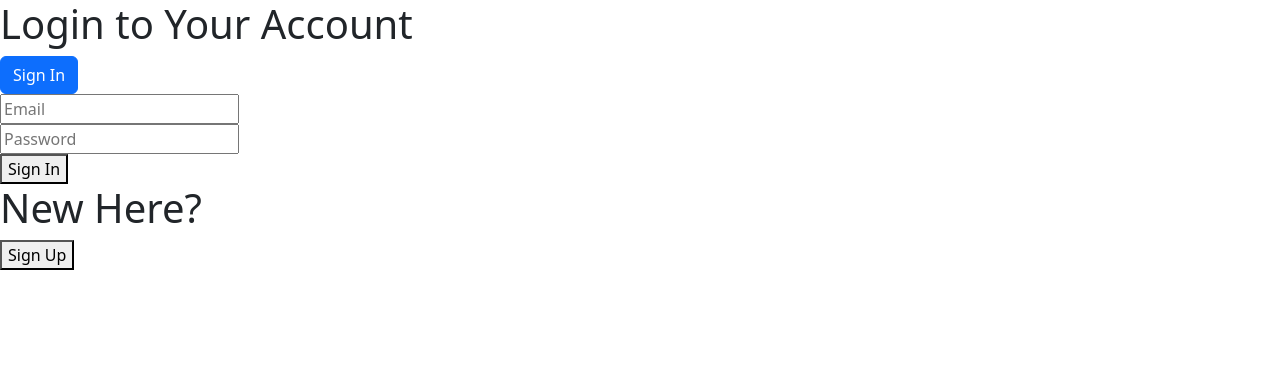
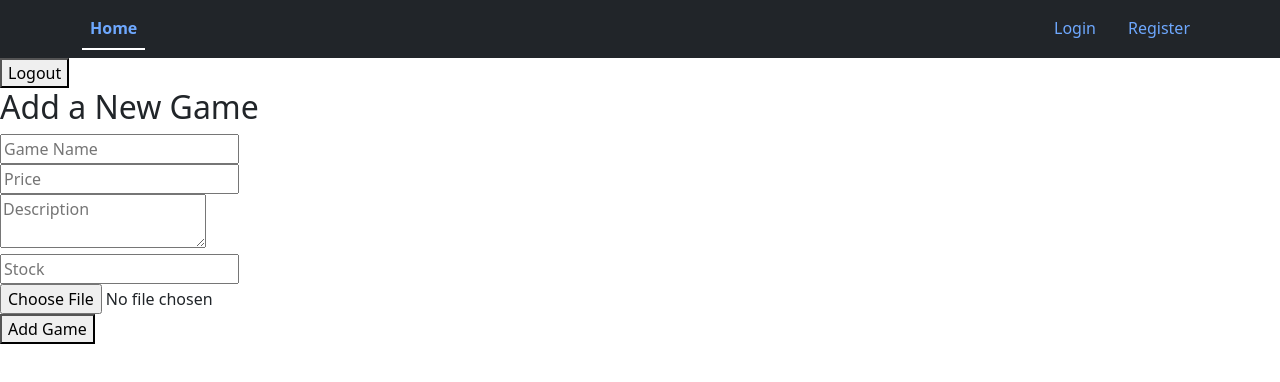
Before and after one commit to KarloBuhinjak/Game-Shop, a React (Vite) app in the folder Frontend/game-shop/: page / in a window 1280 px wide. Before the commit this address led to /login. Shown: the top 382 px of the page. Built offline with nearby package versions, Linux system fonts and the light colour scheme.

Commit message:
FE: implement navbar, add jwt-decode dependency, implement protected route

```diff
--- /dev/null
+++ b/Frontend/game-shop/layout/Layout.jsx
@@ -0,0 +1,76 @@
+import React, { useState } from "react";
+import Container from "react-bootstrap/Container";
+import Nav from "react-bootstrap/Nav";
+import Navbar from "react-bootstrap/Navbar";
+import { Link } from "react-router-dom";
+
+const Layout = ({ children }) => {
+  const [selectedKey, setSelectedKey] = useState(0);
+
+  const handleLogout = () => {
+    localStorage.removeItem("token");
+    window.location.reload();
+  };
+
+  const user = localStorage.getItem("token");
+
+  return (
+    <>
+      <Navbar bg="dark" data-bs-theme="dark">
+        <Container>
+          <Nav
+            variant="underline"
+            activeKey={selectedKey}
+            onSelect={(selectedKey) => {
+              setSelectedKey(selectedKey);
+            }}
+          >
+            <Nav.Link eventKey={0}>
+              <Link to={"/"} style={{ textDecoration: "none" }}>
+                Home
+              </Link>
+            </Nav.Link>
+          </Nav>
+          <Nav
+            variant="underline"
+            activeKey={selectedKey}
+            onSelect={(selectedKey) => {
+              setSelectedKey(selectedKey);
+            }}
+          >
+            {user !== null ? (
+              <>
+                <Nav.Link eventKey={3}>
+                  <Link
+                    to={"/"}
+                    style={{ textDecoration: "none" }}
+                    onClick={handleLogout}
+                  >
+                    Logout
+                  </Link>
+                </Nav.Link>
+              </>
+            ) : (
+              <>
+                <Nav.Link eventKey={1}>
+                  <Link to={"/login"} style={{ textDecoration: "none" }}>
+                    Login
+                  </Link>
+                </Nav.Link>
+                <Nav.Link eventKey={2}>
+                  <Link to={"/register"} style={{ textDecoration: "none" }}>
+                    Register
+                  </Link>
+                </Nav.Link>
+              </>
+            )}
+          </Nav>
+        </Container>
+      </Navbar>
+
+      {children}
+    </>
+  );
+};
+
+export default Layout;
--- a/Frontend/game-shop/package.json
+++ b/Frontend/game-shop/package.json
@@ -12,6 +12,7 @@
   "dependencies": {
     "axios": "^1.7.9",
     "bootstrap": "^5.3.3",
+    "jwt-decode": "^4.0.0",
     "react": "^18.3.1",
     "react-bootstrap": "^2.10.8",
     "react-dom": "^18.3.1",
--- a/Frontend/game-shop/src/App.jsx
+++ b/Frontend/game-shop/src/App.jsx
@@ -9,18 +9,63 @@ import Home from "./pages/Home";
 import Register from "./pages/Register";
 import Login from "./pages/Login";
 import "bootstrap/dist/css/bootstrap.min.css";
+import Layout from "../layout/Layout";
+import ProtectedRoute from "./routes/ProtectedRoute";
 
 function App() {
-  const user = localStorage.getItem("token");
   return (
     <>
       <Router>
         <Routes>
-          {user && <Route path="/" exact element={<Home />} />}
+          <Route
+            path="/"
+            exact
+            element={
+              <Layout>
+                <Home />
+              </Layout>
+            }
+          />
+          <Route
+            path="/register"
+            element={
+              <Layout>
+                <Register />
+              </Layout>
+            }
+          />
+          <Route
+            path="/login"
+            element={
+              <Layout>
+                <Login />
+              </Layout>
+            }
+          />
 
-          <Route path="/register" element={<Register />} />
-          <Route path="/login" element={<Login />} />
-          <Route path="/" element={<Navigate replace to="/login" />} />
+          <Route element={<ProtectedRoute adminOnly={false} />}>
+            <Route
+              path="/protected"
+              exact
+              element={
+                <Layout>
+                  <Home />
+                </Layout>
+              }
+            />
+          </Route>
+
+          <Route element={<ProtectedRoute adminOnly={true} />}>
+            <Route
+              path="/admin"
+              exact
+              element={
+                <Layout>
+                  <Home />
+                </Layout>
+              }
+            />
+          </Route>
         </Routes>
       </Router>
     </>
--- /dev/null
+++ b/Frontend/game-shop/src/routes/ProtectedRoute.jsx
@@ -0,0 +1,29 @@
+import { Navigate, Outlet } from "react-router-dom";
+import { jwtDecode } from "jwt-decode";
+
+const ProtectedRoute = ({ adminOnly }) => {
+  const user = localStorage.getItem("token");
+  let claims = null;
+
+  if (user) {
+    claims = jwtDecode(user);
+  }
+
+  console.log(claims);
+
+  return claims !== null ? (
+    adminOnly === true ? (
+      claims.isAdmin === true ? (
+        <Outlet />
+      ) : (
+        <Navigate to={"/unouthorized"} />
+      )
+    ) : (
+      <Outlet />
+    )
+  ) : (
+    <Navigate to={"/login"} />
+  );
+};
+
+export default ProtectedRoute;
```
Also changed, not shown: Frontend/game-shop/src/pages/Home.jsx (line endings or trailing spaces), 2 other files (tests, documents, lock files or other folders).
